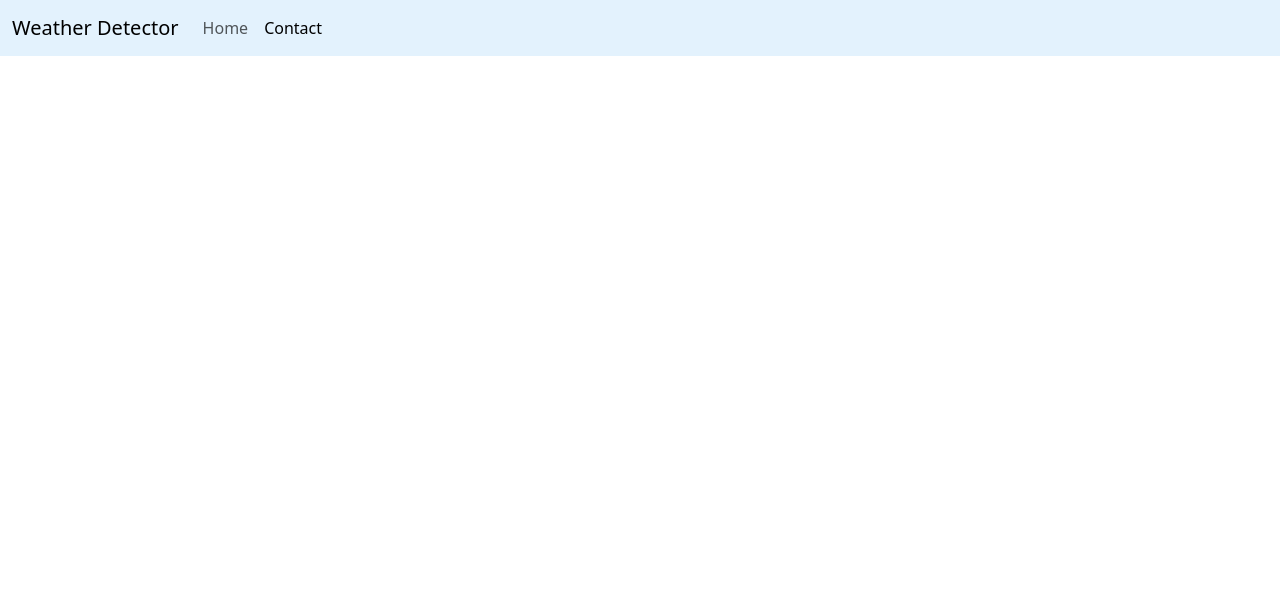
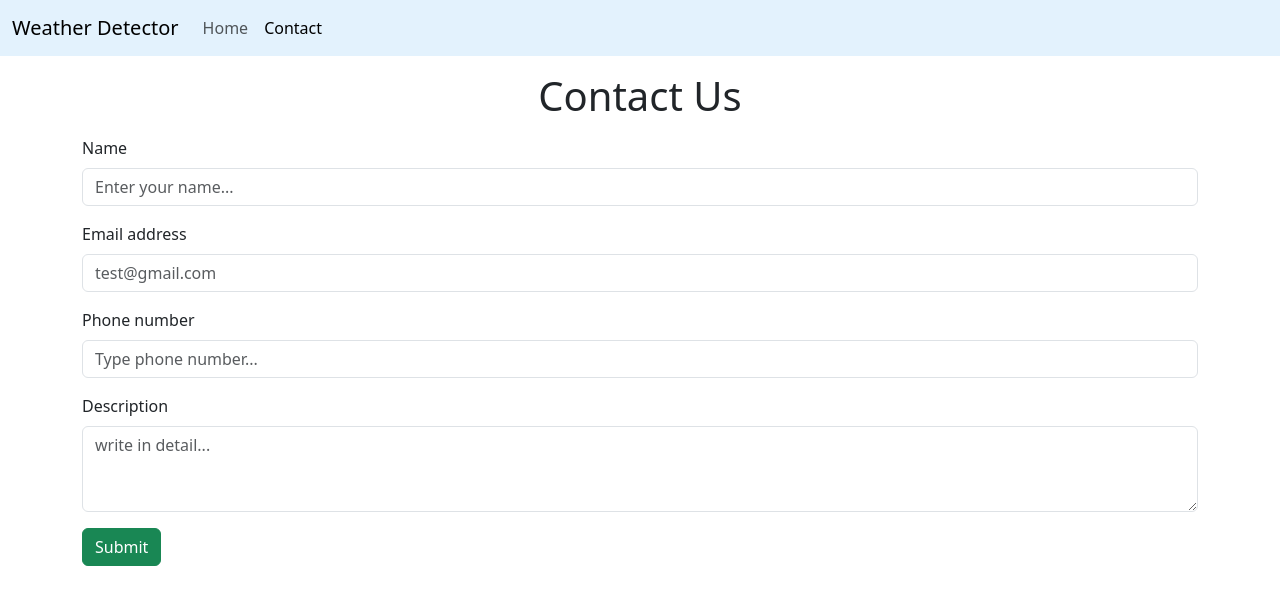
Before and after one commit to Ritik6547/weather_detector, a Django app: template templates/contact.html in a window 1280 px wide. Shown: the top 605 px of the page. Run offline with Django 3.2, Linux system fonts and the light colour scheme; the template is opened without the code that fills it, so the values that code supplies are empty.

Commit message:
store data in database

```diff
--- a/templates/contact.html
+++ b/templates/contact.html
@@ -1,2 +1,38 @@
 {% extends 'base.html' %}
 {% block contactactive %}active{% endblock contactactive %}
+
+{% block body %}
+{% if success %}
+    <div class="alert alert-success alert-dismissible fade show" role="alert">
+        <strong>Success</strong> Your data is sumbitted
+        <button type="button" class="btn-close" data-bs-dismiss="alert" aria-label="Close"></button>
+      </div>
+    {% endif %}
+<h1 class="text-center my-3">Contact Us</h1>
+<div class="container">
+    <form action="/contact/" method="POST">
+        {%csrf_token%}
+    <div class="mb-3">
+        <label for="exampleFormControlInput1" class="form-label">Name</label>
+        <input type="text" class="form-control" id="exampleFormControlInput1" name="name" placeholder="Enter your name...">
+      </div>
+      <div class="mb-3">
+        <label for="exampleFormControlInput1" class="form-label">Email address</label>
+        <input type="email" class="form-control" id="exampleFormControlInput1" name="email" placeholder="test@gmail.com">
+      </div>
+    <div class="mb-3">
+        <label for="exampleFormControlInput1" class="form-label">Phone number</label>
+        <input type="tel" class="form-control" id="exampleFormControlInput1" name="phone" placeholder="Type phone number...">
+      </div>
+      <div class="mb-3">
+        <label for="exampleFormControlTextarea1" class="form-label">Description</label>
+        <textarea class="form-control" id="exampleFormControlTextarea1" name="desc" placeholder="write in detail..." rows="3"></textarea>
+      </div>
+      <button type="submit" class="btn btn-success">Submit</button>
+
+    </form>
+
+
+</div>
+
+{% endblock body %}
```
